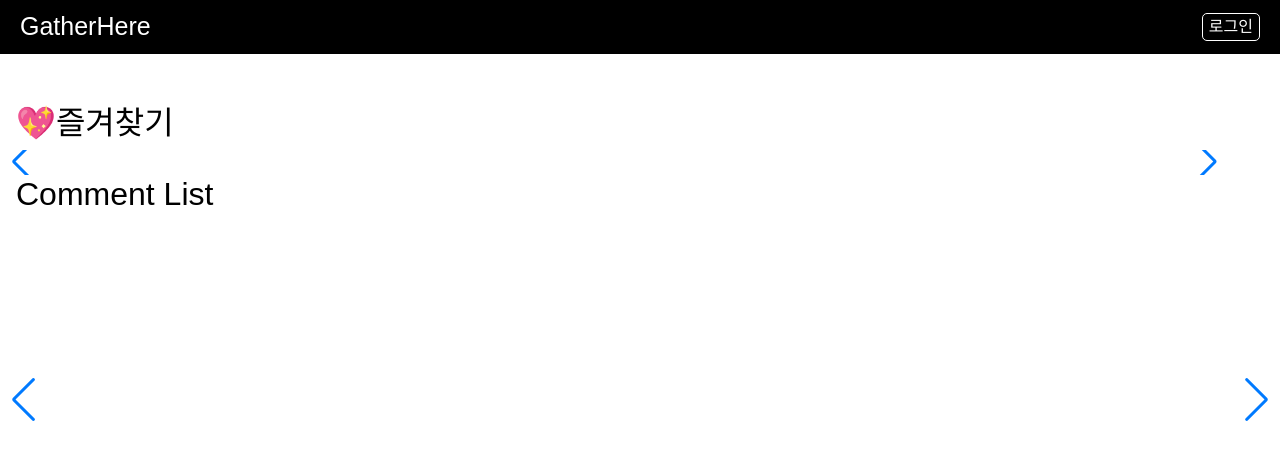
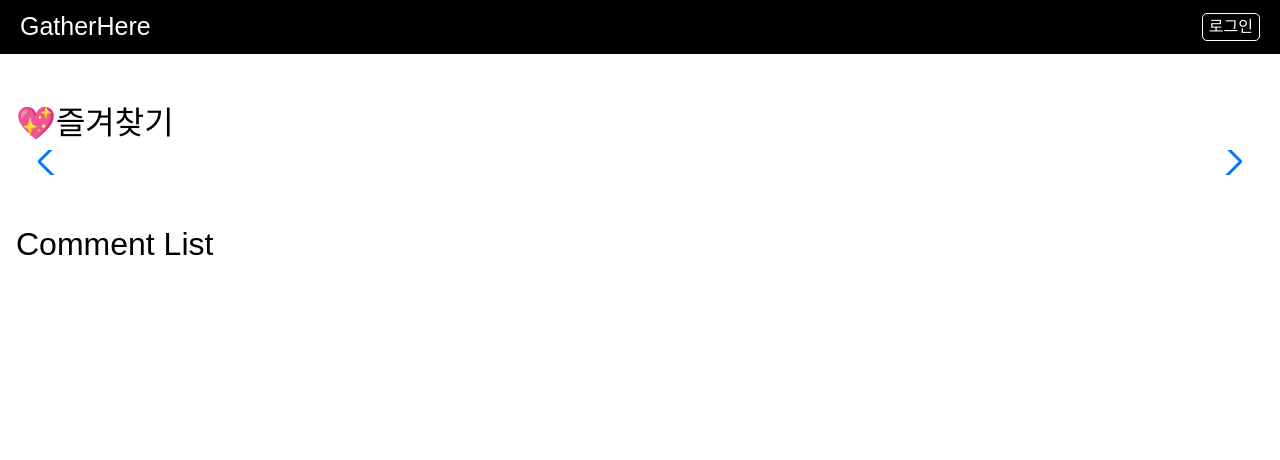
Before and after one commit to cchloe0927/GatherHere, a Flask app: template templates/myPage.html in a window 1280 px wide. Shown: the top 460 px of the page. Run offline with Flask 2, Linux system fonts and the light colour scheme; the template is opened without the code that fills it, so the values that code supplies are empty.

Commit message:
충돌 수정

```diff
--- a/templates/myPage.html
+++ b/templates/myPage.html
@@ -30,25 +30,18 @@
 </head>
 <body>
 {% include "banner.html" %}
-<div>
-    <div class="mycards">
-        <div class="row row-cols-1 row-cols-md-4 g-4" id="cards-box">
+<div class="mypage_container">
     <div id="bmk">
         <h2>💖즐겨찾기</h2>
         <div class="swiper mySwiper">
-            <div class="swiper-wrapper" id="swipeBookmark">
-            </div>
+            <div class="swiper-wrapper" id="swipeBookmark"></div>
             <div class="swiper-button-next"></div>
             <div class="swiper-button-prev"></div>
             <div class="swiper-pagination"></div>
-
         </div>
-        <div class="swiper-button-next"></div>
-        <div class="swiper-button-prev"></div>
-        <div class="swiper-pagination"></div>
-    </div>
     </div>
 </div>
+
 
 <div class="mypage_container">
     <h2> Comment List</h2>
```
